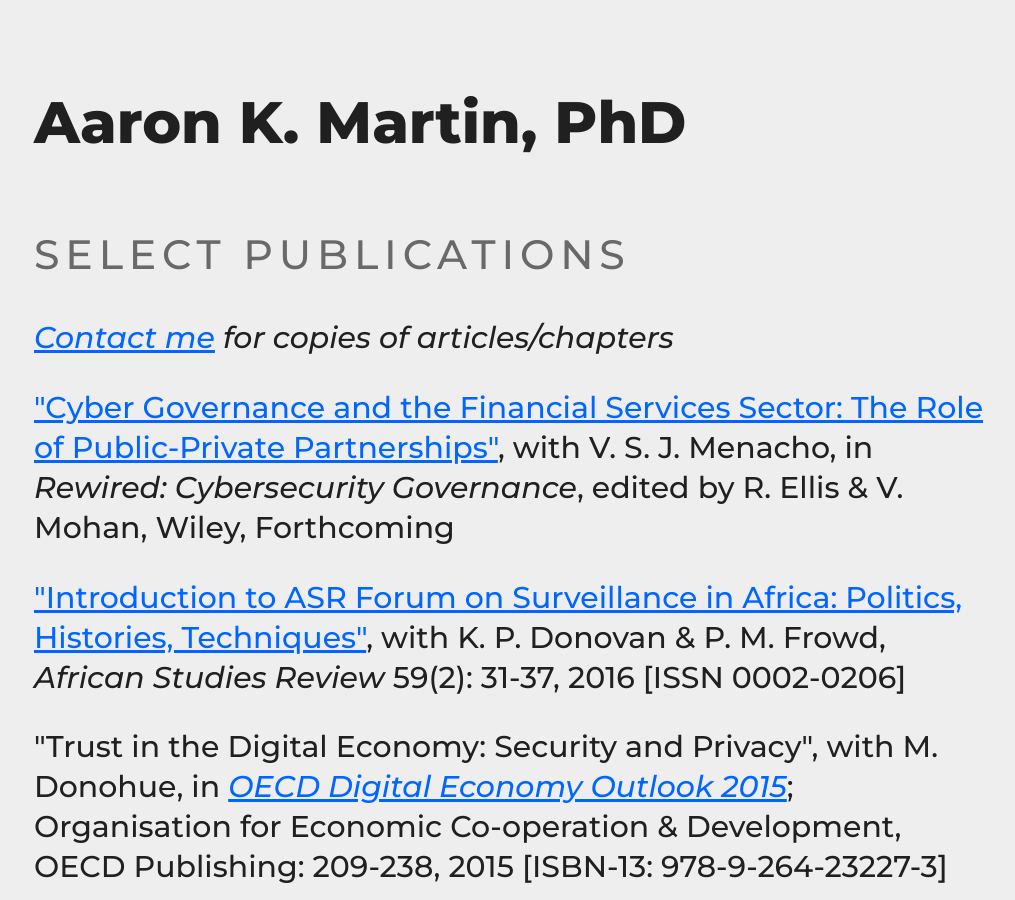
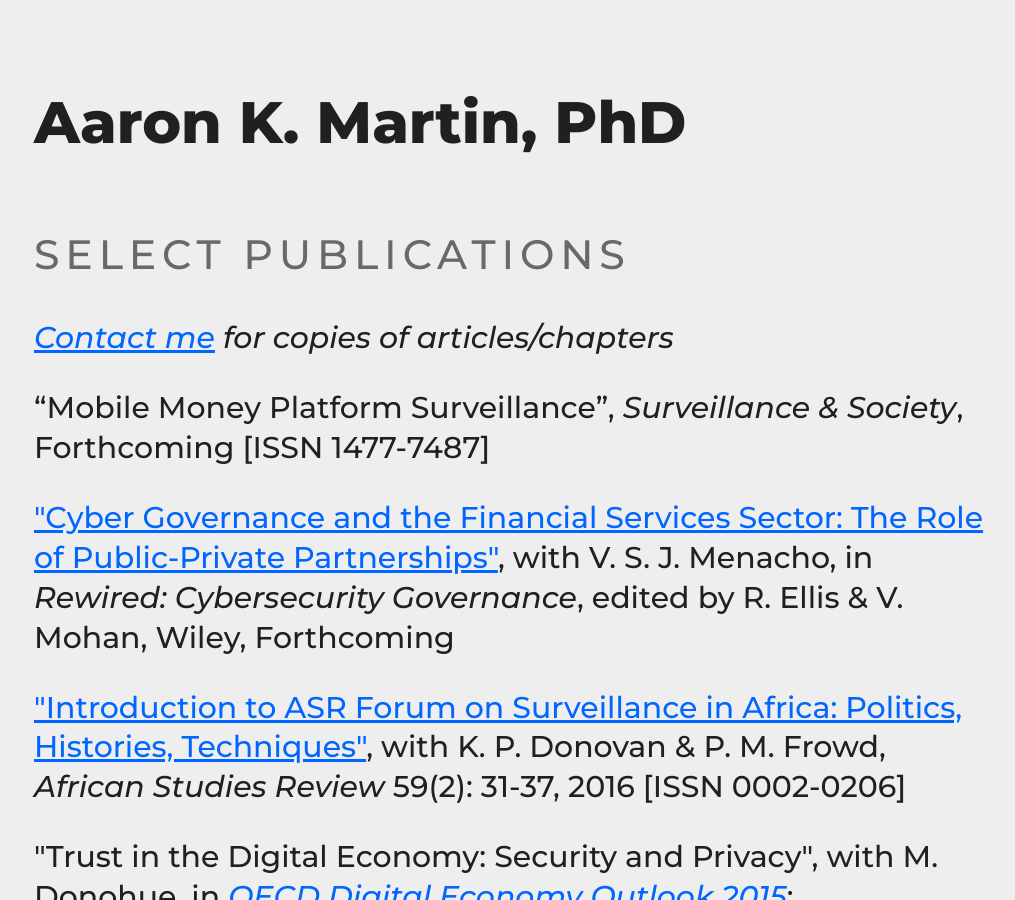
Before and after one commit to haroonalrasheed/641a, a Jekyll site: the page built from select-publications/index.md, in a window 1280 px wide and 900 px high. Shown: the whole window, without its empty margins (130-1145 px from the left). Built offline with Jekyll 4.4.1, drawn with Linux system fonts in a browser that asks for light colours.

Commit message:
Update index.md

```diff
--- a/select-publications/index.md
+++ b/select-publications/index.md
@@ -6,6 +6,8 @@ title: Select Publications
 ## Select Publications
 
 _[Contact me](mailto:a.k.martin@alumni.lse.ac.uk) for copies of articles/chapters_
+
+"Mobile Money Platform Surveillance", *Surveillance & Society*, Forthcoming [ISSN 1477-7487]
 
 <a href="https://doi.org/10.31235/osf.io/ybqgm" target="_blank">&quot;Cyber Governance and the Financial Services Sector: The Role of Public-Private Partnerships&quot;</a>, with V. S. J. Menacho, in <i>Rewired: Cybersecurity Governance</i>, edited by R. Ellis & V. Mohan, Wiley, Forthcoming
 
@@ -37,7 +39,7 @@ Book review of&nbsp;<a href="http://dx.doi.org/10.1093/scipol/sct019" target="_b
 
 <a href="http://personal.lse.ac.uk/martinak/IFIP.pdf" target="_blank">&quot;National Identity Infrastructures: Lessons from the United Kingdom&quot;</a>, in <i>ICT Critical Infrastructures and Society</i>, edited by M. D. Hercheui, D. Whitehouse, W. McIver Jr &amp; J. Phahlamohlaka, Springer: 44-55, 2012 [ISBN-13: 978-3-642-33331-6]
 
-<a href="http://www.oecd-ilibrary.org/science-and-technology/proactive-policy-measures-by-internet-service-providers-against-botnets_5k98tq42t18w-en" target="_blank">&quot;Proactive Policy Measures by Internet Service Providers against Botnets&quot;</a>, <i>OECD Digital Economy Papers</i> 199, Organisation for Economic Co-operation &amp; Development, OECD Publishing: 1-24, 2012<br>
+<a href="http://www.oecd-ilibrary.org/science-and-technology/proactive-policy-measures-by-internet-service-providers-against-botnets_5k98tq42t18w-en" target="_blank">&quot;Proactive Policy Measures by Internet Service Providers against Botnets&quot;</a>, <i>OECD Digital Economy Papers</i> 199, Organisation for Economic Co-operation &amp; Development, OECD Publishing: 1-24, 2012<br> [ISSN 2071-6826]
 
 <a href="https://www.privacyinternational.org/sites/default/files/Privacy_International_Medical_Privacy.pdf" target="_blank">&quot;Medical Privacy and Security in Developing Countries and Humanitarian Operations&quot;</a>, with G. Hosein, <i>Policy Engagement Network Paper</i> 7, London School of Economics &amp; Political Science, 2012<br>
 
```
